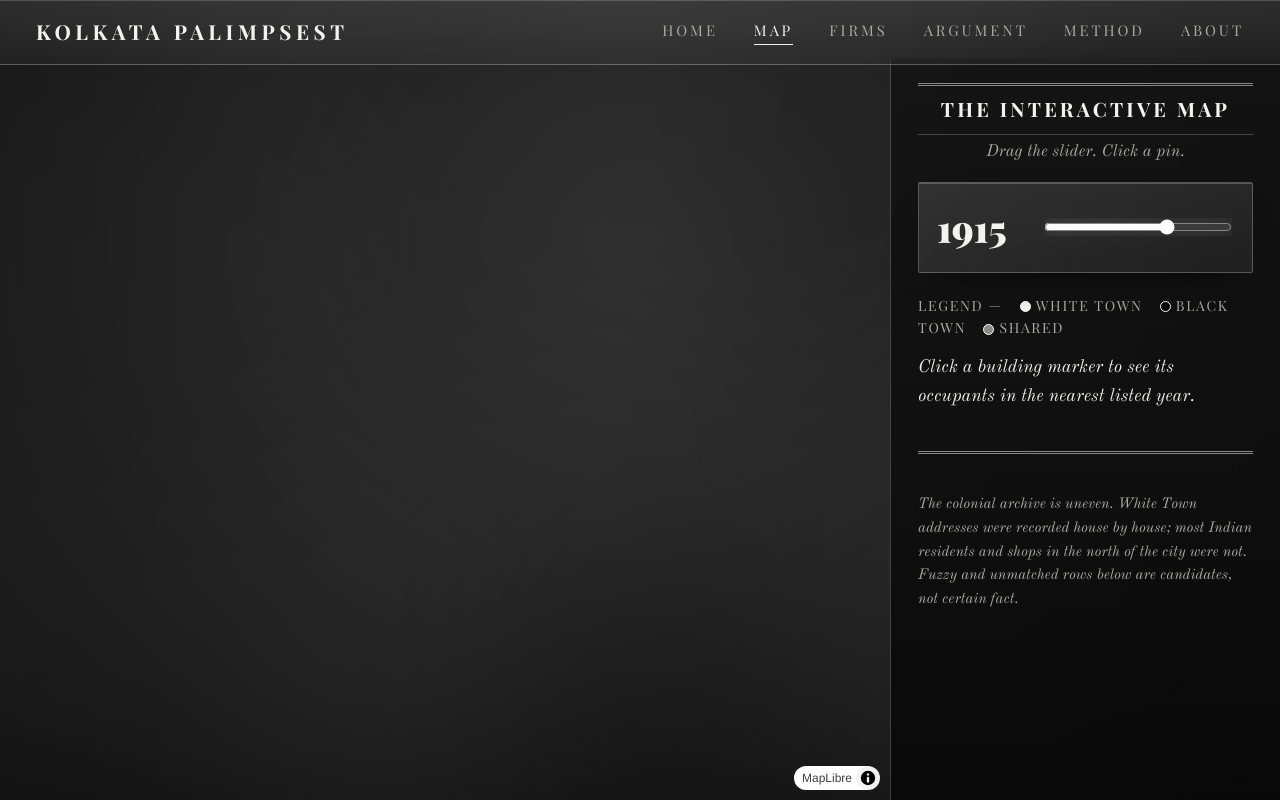
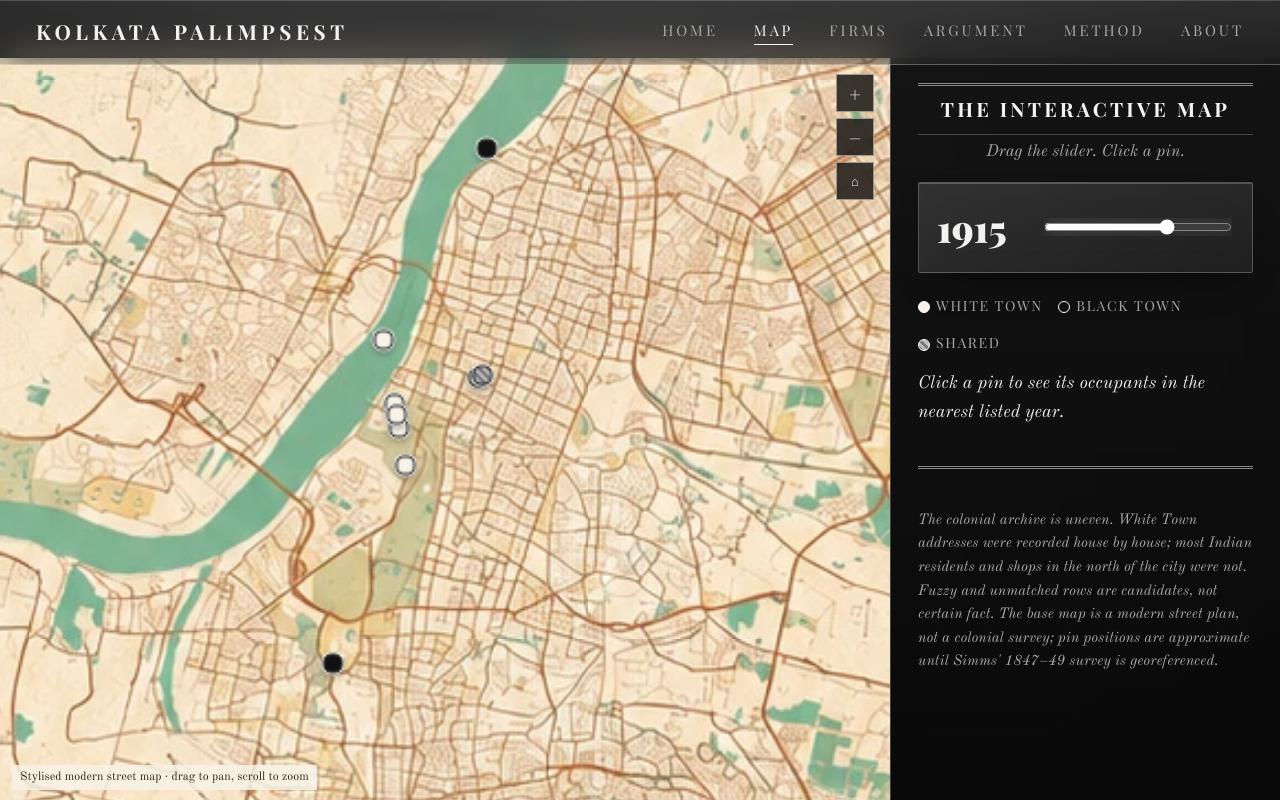
Before and after one commit to suvanwit25100-rgb/Timeless-India, a plain HTML site: page web/map.html in a window 1280 px wide. Drawn offline with nearby package versions, Linux system fonts and the light colour scheme; no server answers; a web font is replaced by a local one.

Commit message:
feat(web): replace map with supplied vintage Kolkata map image
- Drop MapLibre and the CARTO basemap; the map page is now the supplied
  vintage-style street map (assets/kolkata-map.webp) with drag-pan,
  wheel/button zoom, and pins laid on top.
- Pins placed by a two-landmark lat/lon calibration (Salt Lake grid and
  the Hooghly at Howrah Bridge); constants at the top of map.html.
- Re-centres correctly when the window is resized before first interaction.
- Docs updated to match.

Co-Authored-By: Claude Sonnet 5.5 <noreply@anthropic.com>

```diff
--- a/web/map.html
+++ b/web/map.html
@@ -5,21 +5,48 @@
   <title>Map — Kolkata Palimpsest</title>
   <meta name="viewport" content="width=device-width, initial-scale=1">
   <link rel="stylesheet" href="assets/style.css?v=3">
-  <link rel="stylesheet" href="https://unpkg.com/maplibre-gl@4.7.1/dist/maplibre-gl.css">
   <style>
     html, body { height: 100%; overflow: hidden; }
     .map-wrap { position: absolute; top: 58px; right: 0; bottom: 0; left: 0; display: flex; }
-    #map { flex: 1; }
-    #map canvas { filter: grayscale(1) contrast(1.05); }
+
+    /* the map: the supplied vintage image, pannable and zoomable, pins laid on top */
+    #viewport { flex: 1; position: relative; overflow: hidden; background: #d9c8a0; cursor: grab; touch-action: none; }
+    #viewport.drag { cursor: grabbing; }
+    #stage { position: absolute; left: 0; top: 0; transform-origin: 0 0; will-change: transform; }
+    #stage img { display: block; width: 1060px; height: 1484px; max-width: none; user-select: none; -webkit-user-drag: none; }
+
+    .pin {
+      position: absolute; width: 20px; height: 20px; border-radius: 50%; cursor: pointer;
+      transform: translate(-50%, -50%) scale(var(--inv, 1));
+      border: 2.5px solid #1a1a1a; box-shadow: 0 0 0 2px rgba(255,255,255,.85), 0 3px 8px rgba(0,0,0,.45);
+      transition: box-shadow .15s;
+    }
+    .pin:hover, .pin.on { box-shadow: 0 0 0 3px #fff, 0 0 0 5px #1a1a1a, 0 4px 12px rgba(0,0,0,.5); z-index: 5; }
+    .pin.White  { background: #f7f3e8; }
+    .pin.Black  { background: #111; }
+    .pin.shared { background: repeating-linear-gradient(45deg, #777 0 3px, #bbb 3px 6px); }
+    .pin .tip {
+      display: none; position: absolute; left: 50%; bottom: 150%; transform: translateX(-50%);
+      white-space: nowrap; font: 600 12px/1 'Playfair Display', Georgia, serif; letter-spacing: .04em;
+      background: #111; color: #fff; padding: 5px 8px;
+    }
+    .pin:hover .tip { display: block; }
+
+    .zoom { position: absolute; right: 16px; top: 16px; display: flex; flex-direction: column; gap: 6px; z-index: 10; }
+    .zoom button { width: 38px; height: 38px; font: 700 20px var(--serif); color: var(--paper); cursor: pointer;
+      background: rgba(10,10,10,.78); border: 1px solid var(--hair-strong); -webkit-backdrop-filter: blur(8px); backdrop-filter: blur(8px); }
+    .zoom button:hover { background: var(--paper); color: #000; }
+    .credit { position: absolute; left: 12px; bottom: 10px; z-index: 10; font-size: 12px; color: #2a2118; background: rgba(247,243,232,.85); padding: 3px 8px; }
+
     #side { width: 390px; padding: 1.4em 1.5em; overflow: auto; border-left: 1px solid var(--hair);
-      background: linear-gradient(180deg, rgba(18,18,18,.82), rgba(8,8,8,.9)); -webkit-backdrop-filter: blur(18px); backdrop-filter: blur(18px); }
+      background: linear-gradient(180deg, rgba(18,18,18,.88), rgba(8,8,8,.94)); -webkit-backdrop-filter: blur(18px); backdrop-filter: blur(18px); }
     #side h2 { margin: 0 0 .2em; font-size: 1.1em; padding: .4em 0; }
     #side .sub { font-style: italic; color: var(--ink-soft); margin-bottom: 1em; font-size: .92em; text-align: center; }
     .slider-row { display: flex; align-items: center; gap: .8em; margin: .5em 0 1.2em; padding: .8em 1em; }
     .slider-row .year { font-family: var(--serif); font-size: 2.1em; font-weight: 900; min-width: 2.4em; color: var(--paper); }
     input[type=range] { flex: 1; }
-    .legend { font-size: .78em; color: var(--ink-soft); margin: .4em 0 1em; font-family: var(--serif-sc); letter-spacing: .12em; text-transform: uppercase; }
-    .legend .dot { display: inline-block; width: 11px; height: 11px; border-radius: 50%; vertical-align: middle; margin: 0 5px 0 12px; border: 1.5px solid #fff; }
+    .legend { font-size: .78em; color: var(--ink-soft); margin: .4em 0 1em; font-family: var(--serif-sc); letter-spacing: .12em; text-transform: uppercase; display: flex; gap: 1.1em; flex-wrap: wrap; }
+    .legend i { display: inline-block; width: 12px; height: 12px; border-radius: 50%; vertical-align: middle; margin-right: 6px; border: 1.5px solid #fff; }
     .firm { margin: .5em 0 1em; padding: .65em .9em; background: rgba(255,255,255,.06); border-left: 2px solid var(--paper); }
     .firm b { display: block; font-family: var(--serif); font-size: 1.08em; color: var(--paper); }
     .firm small { color: var(--ink-soft); }
@@ -42,58 +69,115 @@
 </header>
 
 <div class="map-wrap">
-  <div id="map"></div>
+  <div id="viewport">
+    <div id="stage">
+      <img id="mapimg" src="assets/kolkata-map.webp?v=1" alt="Vintage-style map of Kolkata and the Hooghly river" draggable="false">
+    </div>
+    <div class="zoom">
+      <button id="zin" aria-label="Zoom in">+</button>
+      <button id="zout" aria-label="Zoom out">−</button>
+      <button id="zreset" aria-label="Reset view" style="font-size:13px">⌂</button>
+    </div>
+    <div class="credit">Stylised modern street map · drag to pan, scroll to zoom</div>
+  </div>
+
   <aside id="side">
-    <h2>The interactive map</h2>
+    <h2>The Interactive Map</h2>
     <div class="sub">Drag the slider. Click a pin.</div>
     <div class="slider-row">
       <span class="year" id="y">1915</span>
       <input type="range" id="slider" min="1850" max="1947" step="1" value="1915">
     </div>
     <div class="legend">
-      Legend —
-      <span class="dot" style="background:#f2f2f0"></span>White Town
-      <span class="dot" style="background:#000"></span>Black Town
-      <span class="dot" style="background:#8a8a87"></span>Shared
+      <span><i style="background:#f7f3e8"></i>White Town</span>
+      <span><i style="background:#111"></i>Black Town</span>
+      <span><i style="background:repeating-linear-gradient(45deg,#777 0 3px,#bbb 3px 6px)"></i>Shared</span>
     </div>
-    <div id="panel"><em>Click a building marker to see its occupants in the nearest listed year.</em></div>
+    <div id="panel"><em>Click a pin to see its occupants in the nearest listed year.</em></div>
     <hr class="rule">
     <div style="font-size:.82em; color:var(--ink-soft); font-style:italic;">
-      The colonial archive is uneven. White Town addresses were recorded house by house; most Indian residents and shops in the north of the city were not. Fuzzy and unmatched rows below are candidates, not certain fact.
+      The colonial archive is uneven. White Town addresses were recorded house by house; most Indian residents and shops in the north of the city were not. Fuzzy and unmatched rows are candidates, not certain fact. The base map is a modern street plan, not a colonial survey; pin positions are approximate until Simms' 1847–49 survey is georeferenced.
     </div>
   </aside>
 </div>
 
-<script src="https://unpkg.com/maplibre-gl@4.7.1/dist/maplibre-gl.js"></script>
 <script>
-const map = new maplibregl.Map({
-  container: 'map',
-  style: 'https://basemaps.cartocdn.com/gl/dark-matter-gl-style/style.json',
-  center: [88.355, 22.568], zoom: 13.2
-});
-let currentFeat;
-fetch('../data/geo/buildings.geojson').then(r=>r.json()).then(j=>{
-  map.on('load', () => {
-    map.addSource('bldgs', { type: 'geojson', data: j });
-    map.addLayer({ id: 'bldgs', type: 'circle', source: 'bldgs',
-      paint: {
-        'circle-radius': 8,
-        'circle-color': ['match', ['get','town'], 'White', '#f2f2f0', 'Black', '#000000', 'shared', '#8a8a87', '#666'],
-        'circle-stroke-color': '#ffffff', 'circle-stroke-width': 2
-      }});
-    map.on('click', 'bldgs', e => show(e.features[0].properties));
-    map.on('mouseenter', 'bldgs', () => map.getCanvas().style.cursor='pointer');
-    map.on('mouseleave', 'bldgs', () => map.getCanvas().style.cursor='');
+/* ---- calibration: image pixel <-> lat/lon (approximate, adjust here) ----
+   Two anchors read off the image: the Salt Lake grid and the Hooghly narrows at Howrah Bridge.
+   Mercator: px/deg lon is constant; px/deg lat = KX / cos(lat). */
+const REF = { px: 640, py: 830, lon: 88.415, lat: 22.585 };
+const KX  = 3380;
+const KY  = KX / Math.cos(22.58 * Math.PI / 180);
+const toPx = (lon, lat) => [ REF.px + (lon - REF.lon) * KX, REF.py + (REF.lat - lat) * KY ];
+
+const vp = document.getElementById('viewport'), stage = document.getElementById('stage');
+const IMG_W = 1060, IMG_H = 1484;
+let S = 1.7, TX = 0, TY = 0;
+const MIN = 0.55, MAX = 5;
+
+function apply() {
+  stage.style.transform = `translate(${TX}px,${TY}px) scale(${S})`;
+  stage.style.setProperty('--inv', 1 / S);
+}
+function clamp() {
+  const w = vp.clientWidth, h = vp.clientHeight;
+  TX = Math.min(w * .5, Math.max(w * .5 - IMG_W * S, TX));
+  TY = Math.min(h * .5, Math.max(h * .5 - IMG_H * S, TY));
+}
+function centerOn(lon, lat, scale) {
+  S = scale; const [px, py] = toPx(lon, lat);
+  TX = vp.clientWidth / 2 - px * S; TY = vp.clientHeight / 2 - py * S; clamp(); apply();
+}
+function zoomAt(cx, cy, f) {
+  const n = Math.min(MAX, Math.max(MIN, S * f)); f = n / S;
+  TX = cx - (cx - TX) * f; TY = cy - (cy - TY) * f; S = n; clamp(); apply();
+}
+const home = () => centerOn(88.357, 22.560, 2.2);
+
+vp.addEventListener('wheel', e => { e.preventDefault(); const r = vp.getBoundingClientRect();
+  zoomAt(e.clientX - r.left, e.clientY - r.top, e.deltaY < 0 ? 1.18 : 1 / 1.18); }, { passive: false });
+let drag = null;
+vp.addEventListener('pointerdown', e => { if (e.target.closest('.pin,.zoom')) return;
+  drag = { x: e.clientX, y: e.clientY, tx: TX, ty: TY }; vp.classList.add('drag'); vp.setPointerCapture(e.pointerId); });
+vp.addEventListener('pointermove', e => { if (!drag) return;
+  TX = drag.tx + e.clientX - drag.x; TY = drag.ty + e.clientY - drag.y; clamp(); apply(); });
+const end = () => { drag = null; vp.classList.remove('drag'); };
+vp.addEventListener('pointerup', end); vp.addEventListener('pointercancel', end);
+const mid = () => [vp.clientWidth / 2, vp.clientHeight / 2];
+document.getElementById('zin').onclick = () => zoomAt(...mid(), 1.4);
+document.getElementById('zout').onclick = () => zoomAt(...mid(), 1 / 1.4);
+document.getElementById('zreset').onclick = home;
+let touched = false;
+['wheel', 'pointerdown'].forEach(t => vp.addEventListener(t, () => { touched = true; }, { passive: true }));
+document.querySelectorAll('.zoom button').forEach(b => b.addEventListener('click', () => { touched = true; }));
+window.addEventListener('resize', () => { if (!touched) home(); else { clamp(); apply(); } });
+if (window.ResizeObserver) new ResizeObserver(() => { if (!touched) home(); }).observe(vp);
+
+/* ---- pins from buildings.geojson ---- */
+let currentFeat, pinEls = [];
+fetch('../data/geo/buildings.geojson?v=' + Date.now()).then(r => r.json()).then(j => {
+  j.features.forEach(f => {
+    const [lon, lat] = f.geometry.coordinates, [px, py] = toPx(lon, lat);
+    const p = f.properties, el = document.createElement('div');
+    el.className = 'pin ' + p.town; el.style.left = px + 'px'; el.style.top = py + 'px';
+    el.innerHTML = `<span class="tip">${p.street} · ${p.house_no}</span>`;
+    el.addEventListener('click', ev => { ev.stopPropagation();
+      pinEls.forEach(x => x.classList.remove('on')); el.classList.add('on'); show(p); });
+    stage.appendChild(el); pinEls.push(el);
   });
 });
+const img = document.getElementById('mapimg');
+(img.complete ? Promise.resolve() : new Promise(r => img.onload = r)).then(home);
+
+/* ---- year slider + panel ---- */
 const slider = document.getElementById('slider'), yLbl = document.getElementById('y');
 slider.oninput = () => { yLbl.textContent = slider.value; if (currentFeat) show(currentFeat); };
-function show(props){
+function show(props) {
   currentFeat = props;
   const occ = typeof props.occupants === 'string' ? JSON.parse(props.occupants) : props.occupants;
   const years = Object.keys(occ).map(Number).sort();
   const y = +slider.value;
-  const nearest = years.filter(x=>x<=y).pop() ?? years[0];
+  const nearest = years.filter(x => x <= y).pop() ?? years[0];
   let h = `<h2 style="margin:0 0 .5em;">${props.street} · No. ${props.house_no}</h2>`;
   h += `<span class="pill ${props.town}">${props.town} Town</span>`;
   h += `<div class="yearhead">Shown year ${nearest} · available ${years.join(', ')}</div>`;
@@ -102,7 +186,7 @@ function show(props){
   for (const f of list) {
     h += `<div class="firm"><b>${f.firm}</b>`;
     if (f.match) h += ` <span class="pill ${f.match}">${f.match}</span>`;
-    const bits = [f.trade, f.note, f.source && 'src: '+f.source].filter(Boolean);
+    const bits = [f.trade, f.note, f.source && 'src: ' + f.source].filter(Boolean);
     if (bits.length) h += `<br><small>${bits.join(' · ')}</small>`;
     h += `</div>`;
   }
```
Also changed, not shown: web/method.html (+2 -2 lines), web/assets/kolkata-map.webp (added), 3 other files.
